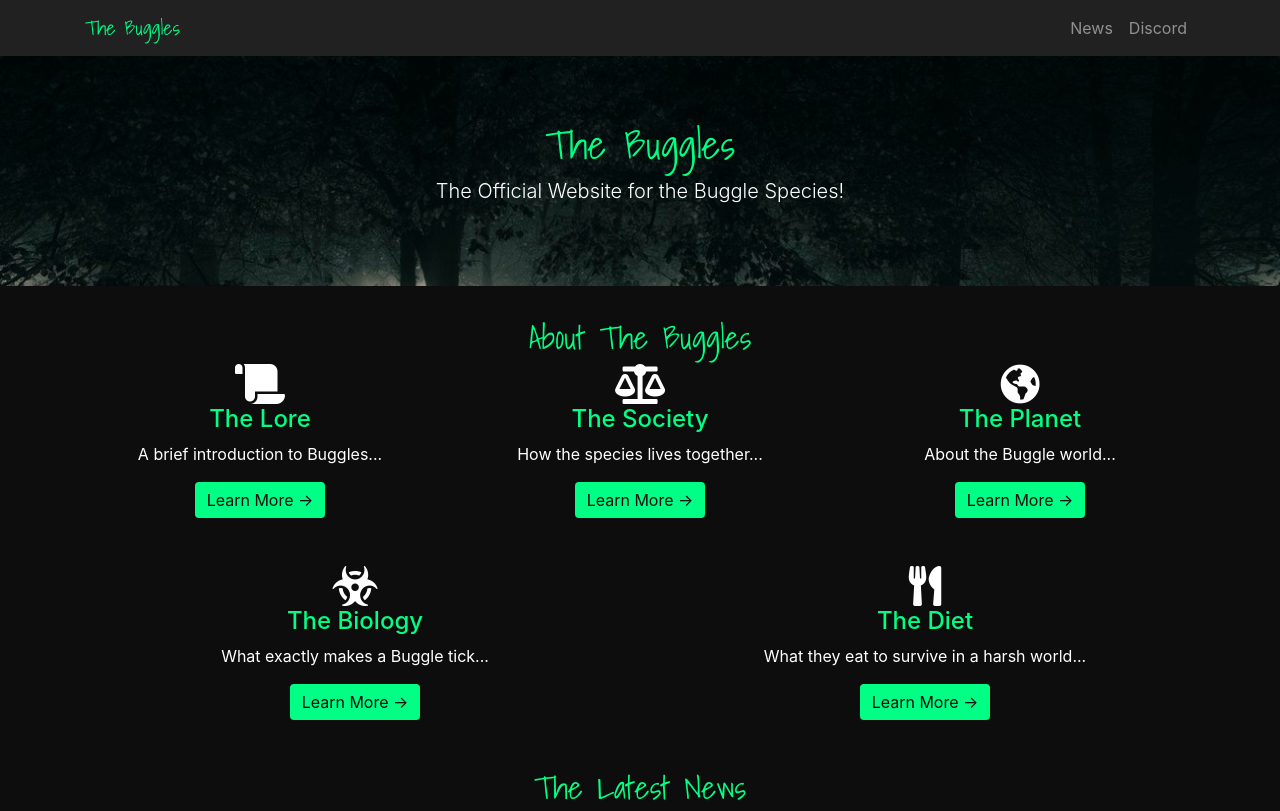
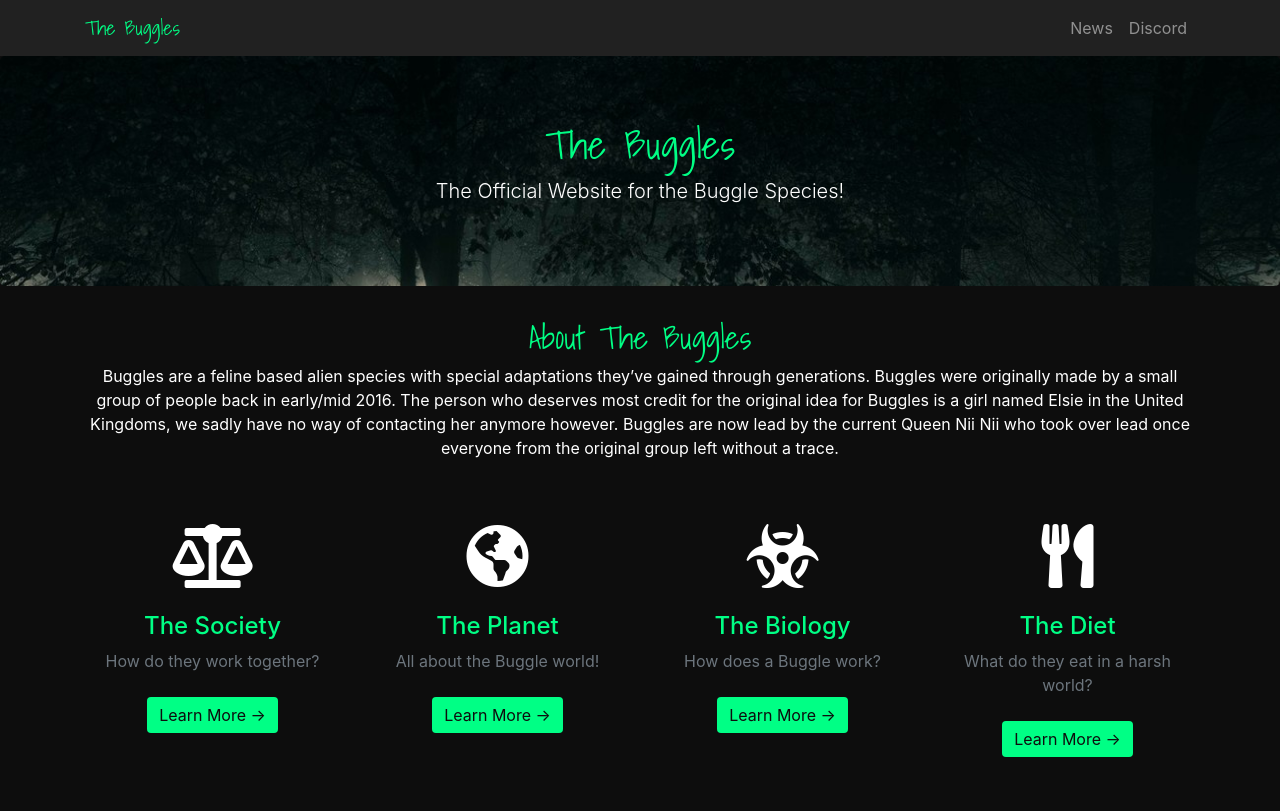
Before and after one commit to bugglespecies/bugglespecies.github.com, a Jekyll site: the page built from index.md, in a window 1280 px wide and 1223 px high, cut to the strip 0-811 px from the top of the window. Built offline with Jekyll 4.4.1, drawn with Linux system fonts in a browser that asks for light colours; nearby versions of some CDN libraries.

Commit message:
Update homepage.html

```diff
--- a/_layouts/homepage.html
+++ b/_layouts/homepage.html
@@ -65,39 +65,47 @@
 	<!-- Pages -->
 	<div class="container text-center">
 		<h2 class="text-primary buggle-font">About The Buggles</h2>
+		<p>Buggles are a feline based alien species with special adaptations they’ve gained through generations.
+		Buggles were originally made by a small group of people back in early/mid 2016. The person who deserves
+		most credit for the original idea for Buggles is a girl named Elsie in the United Kingdoms, we sadly have
+		no way of contacting her anymore however. Buggles are now lead by the current Queen Nii Nii who took over
+		lead once everyone from the original group left without a trace.</p>
 		<div class="row">
-			<div class="col-sm-4">
-				<i class="fas fa-scroll glyph"></i>
-				<h4 class="text-primary">The Lore</h4>
-				<p>A brief introduction to Buggles...</p>
-				<a class="btn btn-primary text-dark" href="{{ site.url }}/lore">Learn More &rarr;</a>
+			<div class="col-lg-3 col-md-6 text-center">
+				<div class="mt-5">
+					<i class="fas fa-4x fa-balance-scale mb-4"></i>
+					<h3 class="h4 mb-2 text-primary">The Society</h3>
+					<p class="text-muted mb-0">How do they work together?</p>
+					<br>
+					<a class="btn btn-primary text-dark" href="{{ site.url }}/society">Learn More &rarr;</a>
+				</div>
 			</div>
-			<div class="col-sm-4">
-				<i class="fas fa-balance-scale glyph"></i>
-				<h4 class="text-primary">The Society</h4>
-				<p>How the species lives together...</p>
-				<a class="btn btn-primary text-dark" href="{{ site.url }}/society">Learn More &rarr;</a>
+			<div class="col-lg-3 col-md-6 text-center">
+				<div class="mt-5">
+					<i class="fas fa-4x fa-globe-americas mb-4"></i>
+					<h3 class="h4 mb-2 text-primary">The Planet</h3>
+					<p class="text-muted mb-0">All about the Buggle world!</p>
+					<br>
+					<a class="btn btn-primary text-dark" href="{{ site.url }}/planet">Learn More &rarr;</a>
+				</div>
 			</div>
-			<div class="col-sm-4">
-				<i class="fas fa-globe-americas glyph"></i>
-				<h4 class="text-primary">The Planet</h4>
-				<p>About the Buggle world...</p>
-				<a class="btn btn-primary text-dark" href="{{ site.url }}/planet">Learn More &rarr;</a>
+			<div class="col-lg-3 col-md-6 text-center">
+				<div class="mt-5">
+					<i class="fas fa-4x fa-biohazard mb-4"></i>
+					<h3 class="h4 mb-2 text-primary">The Biology</h3>
+					<p class="text-muted mb-0">How does a Buggle work?</p>
+					<br>
+					<a class="btn btn-primary text-dark" href="{{ site.url }}/biology">Learn More &rarr;</a>
+				</div>
 			</div>
-		</div>
-		<br><br>
-		<div class="row">
-			<div class="col-sm-6">
-				<i class="fas fa-biohazard glyph"></i>
-				<h4 class="text-primary">The Biology</h4>
-				<p>What exactly makes a Buggle tick...</p>
-				<a class="btn btn-primary text-dark" href="{{ site.url }}/biology">Learn More &rarr;</a>
-			</div>
-			<div class="col-sm-6">
-				<i class="fas fa-utensils glyph"></i>
-				<h4 class="text-primary">The Diet</h4>
-				<p>What they eat to survive in a harsh world...</p>
-				<a class="btn btn-primary text-dark" href="{{ site.url }}/diet">Learn More &rarr;</a>
+			<div class="col-lg-3 col-md-6 text-center">
+				<div class="mt-5">
+					<i class="fas fa-4x fa-utensils mb-4"></i>
+					<h3 class="h4 mb-2 text-primary">The Diet</h3>
+					<p class="text-muted mb-0">What do they eat in a harsh world?</p>
+					<br>
+					<a class="btn btn-primary text-dark" href="{{ site.url }}/diet">Learn More &rarr;</a>
+				</div>
 			</div>
 		</div>
 	</div>
```
